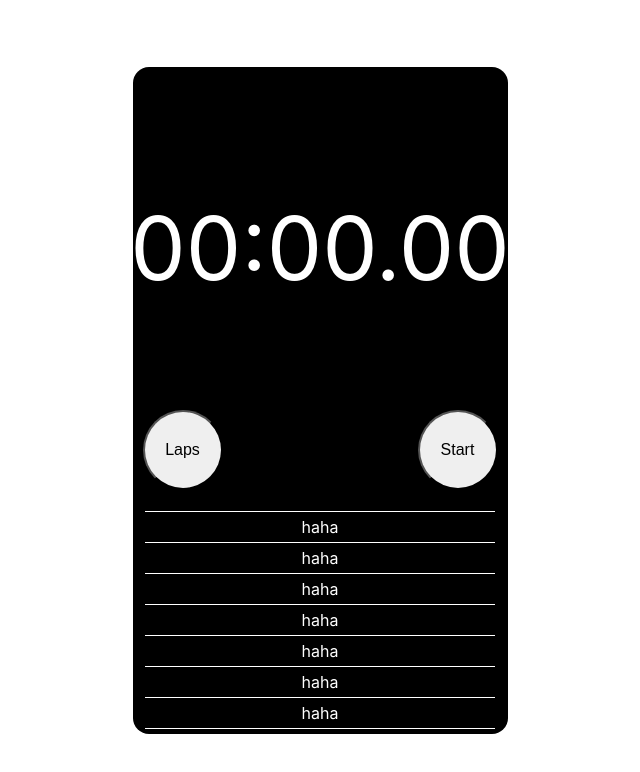
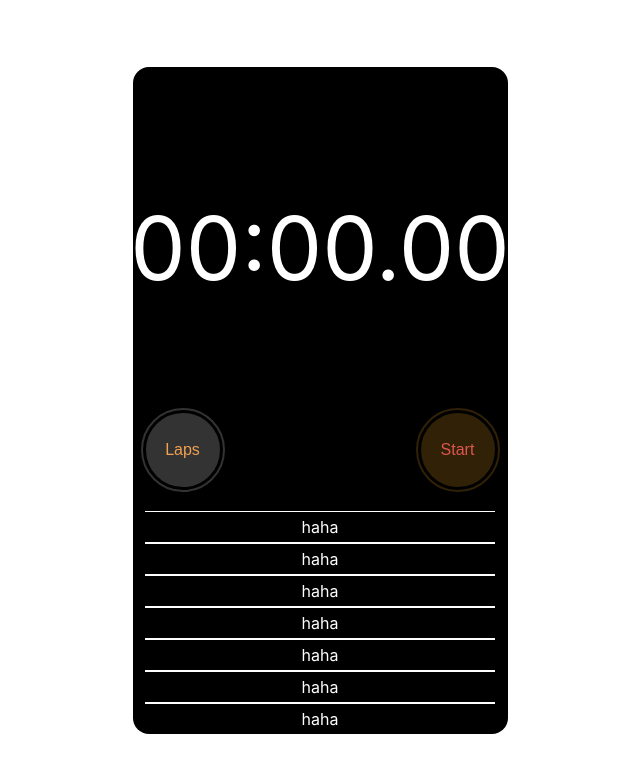
Before and after one commit to wenfeng-xing/react-vite-stopwatch, a React (Vite) app: page / in a window 1280 px wide. Shown: the top 772 px of the page, without its empty margins (320-960 px from the left). Built offline with nearby package versions, Linux system fonts and the light colour scheme; a web font is replaced by a local one.

Commit message:
change the button and laplist styles

```diff
--- a/src/components/controls.component.tsx
+++ b/src/components/controls.component.tsx
@@ -8,30 +8,60 @@ const WrapperControls = styled.section`
     align-items: center;
 `
 
-const Button = styled.button`
+const LeftButton = styled.button`
     & {
         margin: 0 10px;
         height: 5rem;
         width: 5rem;
         border-radius: 100%;
         font-size: 1rem;
+        outline: rgb(51, 51, 51) solid 2px;
+        border: 3px solid black;
+        background-color: rgb(51, 51, 51);
+        color: rgb(240, 160, 80);
     }
     &:hover {
-        background-color: yellow;
+        background-color: rgb(81, 81, 81);
         width: 5.2rem;
         height: 5.2rem;
     }
     &:active {
         width: 4.8rem;
         height: 4.8rem;
+        background-color: rgb(26, 26, 26);
+    }
+`
+
+const RightButton = styled.button`
+    & {
+        margin: 0 10px;
+        height: 5rem;
+        width: 5rem;
+        border-radius: 100%;
+        font-size: 1rem;
+        outline: rgb(49, 33, 7) solid 2px;
+        border: 3px solid black;
+        background-color: rgb(49, 33, 7);
+        color: rgb(221, 87, 81);
+    }
+    &:hover {
+        background-color: rgb(79, 63, 37);
+        width: 5.2rem;
+        height: 5.2rem;
+    }
+    &:active {
+        width: 4.8rem;
+        height: 4.8rem;
+        background-color: rgb(25, 16, 4);
+        color: rgb(221, 87, 81);
     }
 `
 
 export default function Controls() {
     return (
         <WrapperControls>
-            <Button>Laps</Button>
-            <Button>Start</Button>
+            <LeftButton>Laps</LeftButton>
+            <RightButton>Start</RightButton>
         </WrapperControls>
     )
 }
--- a/src/components/lapsList.component.tsx
+++ b/src/components/lapsList.component.tsx
@@ -1,21 +1,24 @@
 import styled from "styled-components"
 
 const WrapperLapsList = styled.div`
-    overflow: scroll;
-    border-top: white 0.5px solid;
+    & {
+        overflow-y: scroll;
+        overflow-x: hidden;
         width: 350px;
         flex: 1 1 30%;
         display: flex;
         flex-direction: column;
         justify-content: space-between;
         align-items: center;
+    }
 `
 
-const ElementLi = styled.div`
+const LapElement = styled.div`
     font-size: 1rem;
     flex: 0 0 30px;
     width: 350px;
-    border-bottom: white 0.5px solid;
+    border-bottom: white 0.3px solid;
+    border-top: white 0.3px solid;
     display: flex;
     justify-content: space-around;
     align-items: center;
@@ -24,14 +27,14 @@ const ElementLi = styled.div`
 export default function LapsList() {
     return (
         <WrapperLapsList>
-            <ElementLi>haha</ElementLi>
-            <ElementLi>haha</ElementLi>
-            <ElementLi>haha</ElementLi>
-            <ElementLi>haha</ElementLi>
-            <ElementLi>haha</ElementLi>
-            <ElementLi>haha</ElementLi>
-            <ElementLi>haha</ElementLi>
-            <ElementLi>haha</ElementLi>
+            <LapElement>haha</LapElement>
+            <LapElement>haha</LapElement>
+            <LapElement>haha</LapElement>
+            <LapElement>haha</LapElement>
+            <LapElement>haha</LapElement>
+            <LapElement>haha</LapElement>
+            <LapElement>haha</LapElement>
+            <LapElement>haha</LapElement>
         </WrapperLapsList>
     )
 }
--- a/src/index.css
+++ b/src/index.css
@@ -10,3 +10,23 @@ body {
   -moz-osx-font-smoothing: grayscale;
   color: white;
 }
+
+/* width */
+::-webkit-scrollbar {
+  width: 1px;
+}
+
+/* Track */
+::-webkit-scrollbar-track {
+  background: black;
+}
+
+/* Handle */
+::-webkit-scrollbar-thumb {
+  background: grey;
+}
+
+/* Handle on hover */
+::-webkit-scrollbar-thumb:hover {
+  background: #555;
+}
```
Lines whose indentation alone changed are shown as unchanged.
